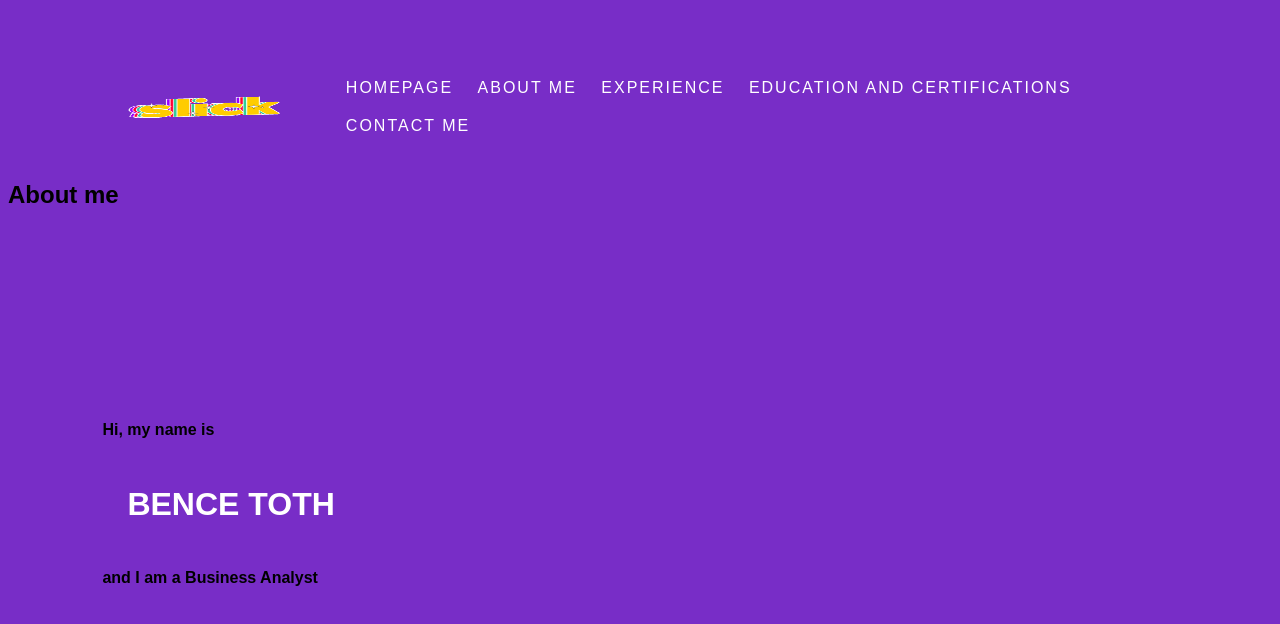
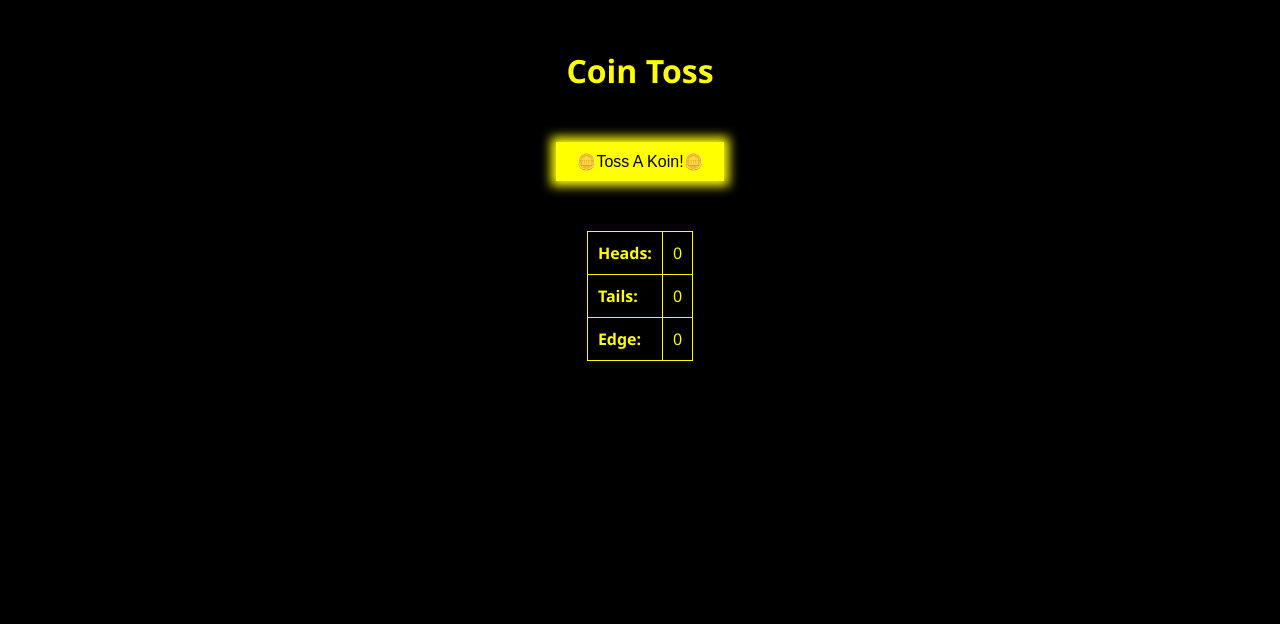
Before and after one commit to Mikemilligan93/test, a plain HTML site: page index.html in a window 1280 px wide. Drawn offline with nearby package versions, Linux system fonts and the light colour scheme; files that its build step writes are made by us from their sources; a web font is replaced by a local one.

Commit message:
KoinToss1

```diff
--- a/index.html
+++ b/index.html
@@ -1,36 +1,70 @@
 <!DOCTYPE html>
 <html>
-    <head>
-        <title>Bence Toth</title>
-        <link rel="stylesheet" href="style/style.css" >
-        <link rel="icon" href="https://cdn-icons-png.flaticon.com/512/9215/9215596.png" type="image/icon type">
-        <link href="https://fonts.cdnfonts.com/css/lemonmilk" rel="stylesheet">
+  <head>
+    <title>KoinToss</title>
+    <link rel="stylesheet" type="text/css" href="style.css">
+    <script src="https://code.jquery.com/jquery-3.6.0.min.js"></script>
+    <script>
+      // Toss coin and display result
+      function tossCoin() {
+        // Randomly choose heads, tails, or edge
+        var result;
+        var rand = Math.random();
+        if (rand < 0.5) {
+          result = 'heads';
+        } else if (rand < 0.9) {
+          result = 'tails';
+        } else {
+          result = 'edge';
+        }
 
-    </head>
-    <body>
-    <!---HERO-->
-      <div class="hero">
-        <nav>
-          <img class="logo" src="style/img/slick.gif" width="200px" height="70px" frameBorder="0">
-        <ul>
-          <li><a href="#">Homepage</a></li>
-          <li><a href="#about">About me</a></li>
-          <li><a href="#">Experience</a></li>
-          <li><a href="#">Education and certifications</a></li>
-          <li><a href="#">Contact me</a></li>
-        </ul>
-        </nav>
-      </div>
+        // Update counter
+        if (result == 'heads') {
+          $('#heads-count').text(parseInt($('#heads-count').text()) + 1);
+        } else if (result == 'tails') {
+          $('#tails-count').text(parseInt($('#tails-count').text()) + 1);
+        } else {
+          $('#edge-count').text(parseInt($('#edge-count').text()) + 1);
+        }
 
-      <div class="content">
-        <h4> Hi, my name is</h4>
-        <h1>  Bence Toth </h1>
-        <h4> and I am a Business Analyst</h4>
-      </div>
-    <!--About me-->
-      <div class="about">
-        <h2 id="about">About me</h2>
-      </div>
-    </body>
+        // Display result
+        $('#result').text(result);
+      }
 
-    </html>
+      // Set up event listener for coin toss form
+      $(document).ready(function() {
+        $('#coin-toss-form').submit(function(event) {
+          event.preventDefault();
+          tossCoin();
+        });
+      });
+    </script>
+  </head>
+  <body>
+    <h1>Coin Toss</h1>
+
+    <!-- Coin toss form -->
+    <form id="coin-toss-form">
+      <button type="submit">🪙Toss A Koin!🪙</button>
+    </form>
+
+    <!-- Result of coin toss -->
+    <div id="result"></div>
+
+    <!-- Counter -->
+    <table>
+      <tr>
+        <th>Heads:</th>
+        <td id="heads-count">0</td>
+      </tr>
+      <tr>
+        <th>Tails:</th>
+        <td id="tails-count">0</td>
+      </tr>
+      <tr>
+        <th>Edge:</th>
+        <td id="edge-count">0</td>
+      </tr>
+    </table>
+  </body>
+</html>
--- a/style/style.css
+++ b/style/style.css
@@ -1,58 +1,78 @@
-body{
-  background-color: rgb(120,45,199);
-  font-family: 'Lemon/Milk light', sans-serif;
+body {
+  background-color: black;
+  color: yellow;
+  font-family: 'Segoe UI', sans-serif;
+  text-align: center;
+  padding: 20px;
 }
 
-h1{
-  text-align: center;
-  color:white;
-  font-family: 'Lemon/Milk', sans-serif;
-  text-transform: uppercase;
-  padding: 25px;
+#hero {
+  background-color: #222;
+  padding: 30px 0;
 }
 
-p{
-  text-align: center;
-  color: white;
-  text-transform: uppercase;
-  font-family: monospace;
-  padding: 25px;
+#logo {
+  display: inline-block;
+  margin: 0 auto;
+  width: 150px;
+  height: 150px;
+  background-color: yellow;
+  border-radius: 50%;
+  box-shadow: 0 0 10px 5px yellow;
 }
 
-.logo{
-  cursor:pointer;
+form {
+  margin: 50px 0;
 }
 
-nav{
-  display: flex;
-  align-items: center;
-  justify-content: space-between;
-  padding-top: 45px;
-  padding-left: 8%;
-  padding-right: 8%;
+table {
+  margin: 30px auto;
+  border-collapse: collapse;
 }
 
-nav ul li{
-  list-style-type: none;
+th,
+td {
+  padding: 10px;
+  border: 1px solid yellow;
+}
+
+th {
+  text-align: left;
+}
+
+button {
   display: inline-block;
-  padding: 10px;
-  text-decoration: none;
-  letter-spacing: 2px;
+  background-color: yellow;
+  border: none;
+  color: black;
+  cursor: pointer;
+  font-size: 16px;
+  padding: 10px 20px;
+  box-shadow: 0 0 10px 5px yellow;
+  transition: transform 0.1s ease-in-out;
 }
- nav ul li a{
-  color:white;
-  text-transform: uppercase;
-  text-decoration: none;
- }
 
- nav ul li a:hover{
-  color:aqua;
-  transition: .4s;
-  text-decoration: none;
- }
+button:hover {
+  transform: scale(1.1);
+}
 
- .content{
-  position: absolute;
-  top: 50%;
-  left: 8%;
- }
+button:active {
+  transform: scale(0.9);
+}
+
+#result {
+  font-size: 32px;
+  margin: 30px 0;
+}
+
+#result.heads::before {
+  content: '💰';
+}
+
+#result.tails::before {
+  content: '🐔';
+}
+
+#result.edge::before {
+  content: '🪓';
+}
```
